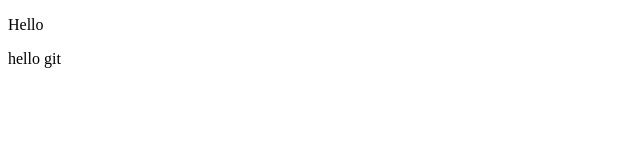
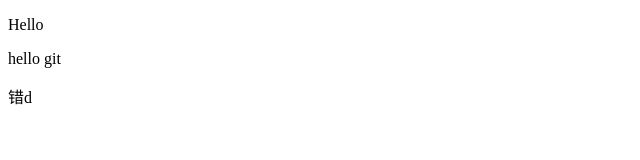
Before and after one commit to Geekiwen/web1905, a plain HTML site: page index.html in a window 1280 px wide. Shown: the full height of the page, 0-640 px from the left. Drawn offline with Linux system fonts and the light colour scheme.

Commit message:
错误修改

```diff
--- a/index.html
+++ b/index.html
@@ -10,5 +10,6 @@
 
     <p>Hello</p>
     <p>hello git</p>
+    <p>错d </p>
 </body>
 </html>
```
